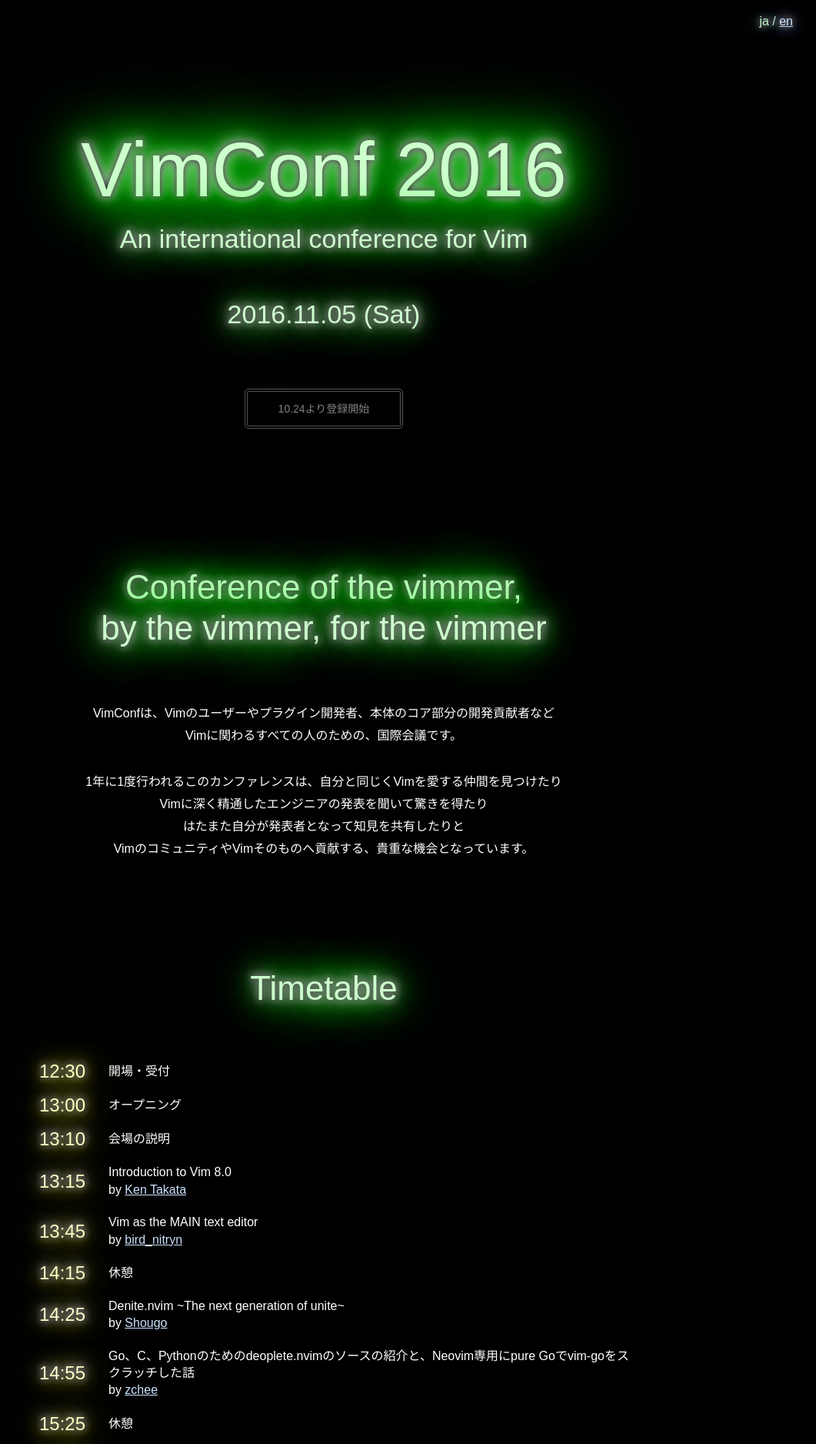
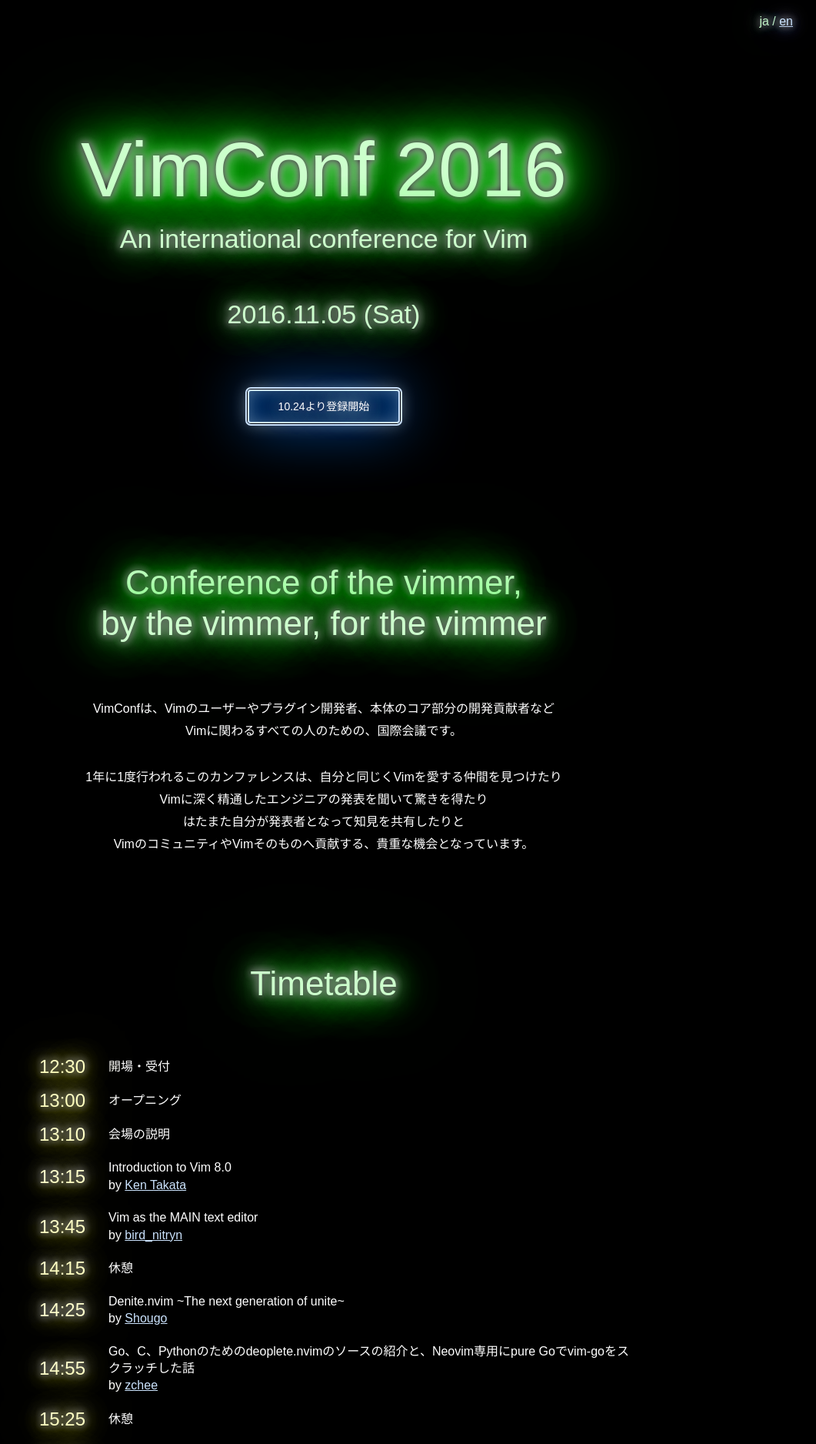
Before and after one commit to vim-jp/vimconf.org, a Jekyll site: the page built from 2016/index.html, in a window 1280 px wide. Shown: the top 1876 px of the page at 77% size, without its empty margins (219-1280 px from the left). Built offline with Jekyll 4.4.1, drawn with Linux system fonts in a browser that asks for light colours; some web fonts are replaced.

Commit message:
Release connpass page

```diff
--- a/_layouts/2016/default.html
+++ b/_layouts/2016/default.html
@@ -30,7 +30,7 @@
         <time class="sub-title">{{page.date}}</time>
       </div>
       <div class="register">
-        <a href="#connpass_url" target="_blank" class="button disabled">{{page.register}}</a>
+        <a href="http://vimconf.connpass.com/event/43483/" target="_blank" class="button">{{page.register}}</a>
       </div>
     </header>
     <section class="section">
```
